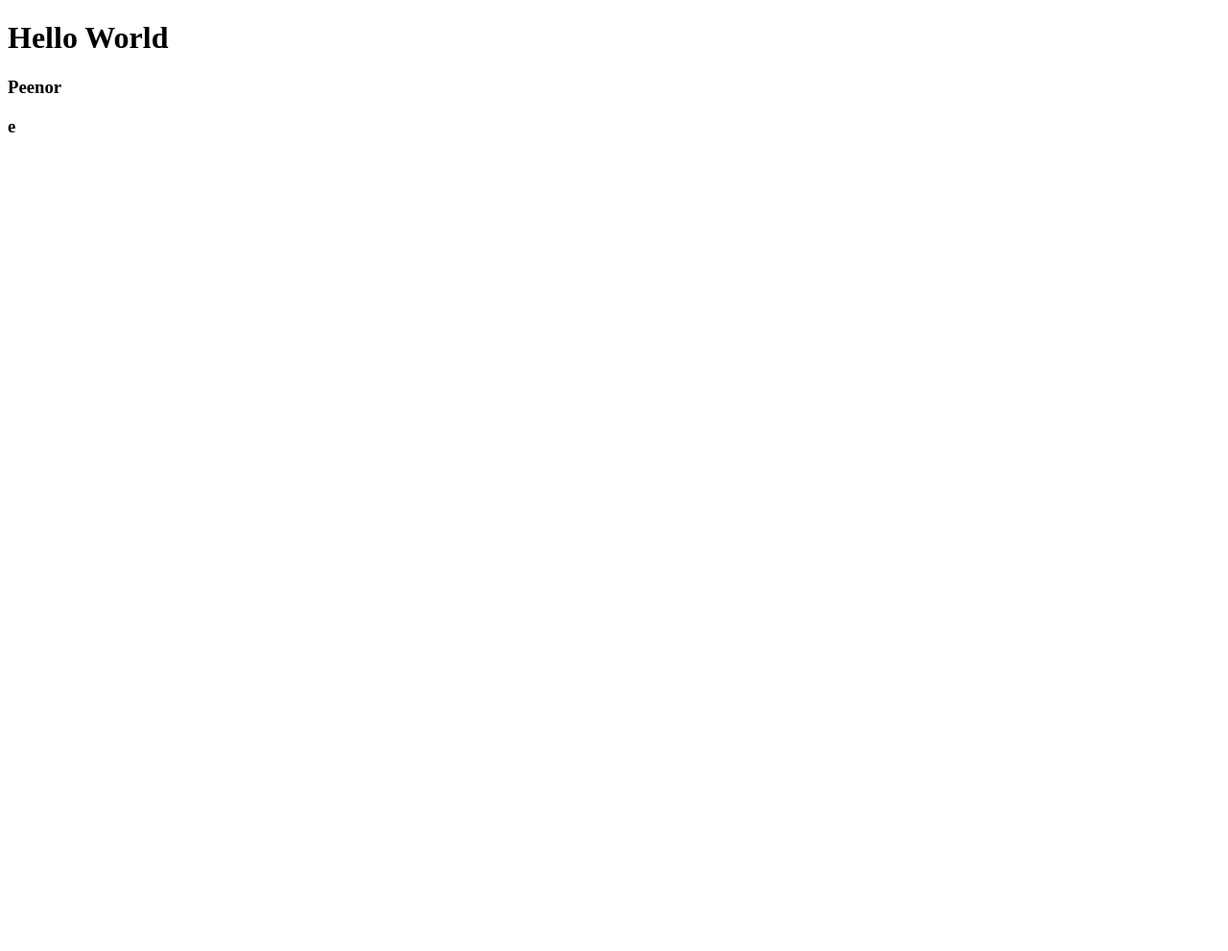
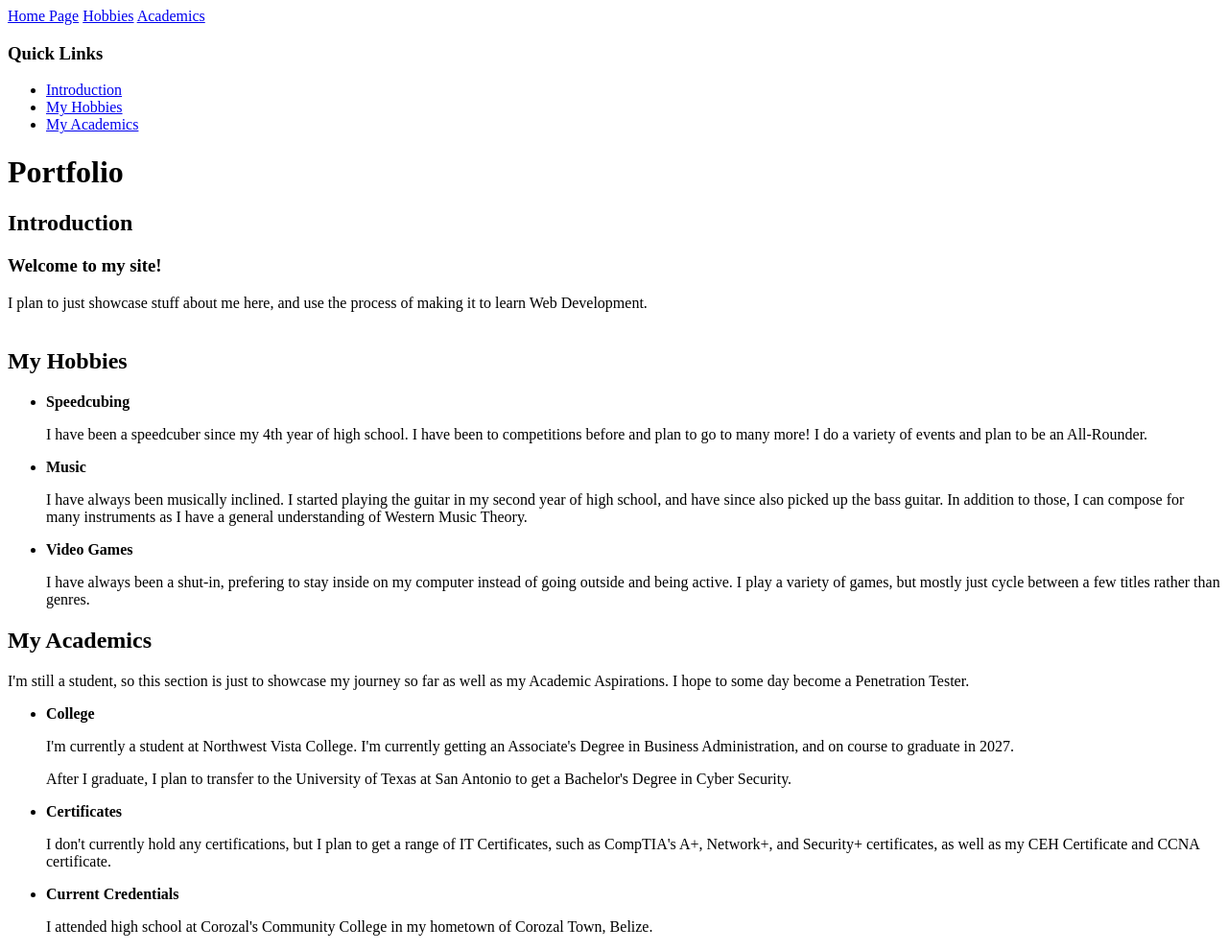
Before and after one commit to KhrisKomodo/khriskomodo.github.io, a plain HTML site: page index.html in a window 1280 px wide. Shown: the whole page at 96% size. Before the commit the page ends 800 px from the top, so only its background shows below. Drawn offline with Linux system fonts and the light colour scheme.

Commit message:
Add files via upload

```diff
--- a/index.html
+++ b/index.html
@@ -1,8 +1,60 @@
 <!DOCTYPE html>
 <html>
+  <head><title>Portfolio</title></head>
   <body>
-    <h1>Hello World</h1>
-    <h3>Peenor</h3>
-    <h3>e</h3>
+    <a href="./index.html">Home Page</a>
+    <a href="./leisure.html">Hobbies</a>
+    <a href="./academics.html">Academics</a>
+    <h3>Quick Links</h3>
+    <ul>
+      <li><a href="#intro">Introduction</a></li>
+      <li><a href="#hobbies">My Hobbies</a></li>
+      <li><a href="#academics">My Academics</a></li>
+    </ul>
+    <h1>Portfolio</h1>
+    <div id="intro">
+      <h2>Introduction</h2>
+      <h3>Welcome to my site!</h3>
+      <p>I plan to just showcase stuff about me here, and use the process of making it to learn
+      Web Development.<br /><br /></p>
+    </div>
+    <div id="hobbies">
+      <h2>My Hobbies</h2>
+      <ul>
+        <li><strong>Speedcubing</strong></li>
+        <p>I have been a speedcuber since my 4th year of high school.
+        I have been to competitions before and plan to go to many more!
+        I do a variety of events and plan to be an All-Rounder.</p>
+        <li><strong>Music</strong></li>
+        <p>I have always been musically inclined.
+        I started playing the guitar in my second year of high school,
+        and have since also picked up the bass guitar. In addition to those,
+        I can compose for many instruments as I have a general understanding of
+        Western Music Theory.</p>
+        <li><strong>Video Games</strong></li>
+        <p>I have always been a shut-in, prefering to stay inside on my computer
+        instead of going outside and being active. I play a variety of games,
+        but mostly just cycle between a few titles rather than genres.</p>
+      </ul>
+    </div>
+    <div id="academics">
+      <h2>My Academics</h2>
+      <p>I'm still a student, so this section is just to showcase my journey so far
+      as well as my Academic Aspirations. I hope to some day become a Penetration Tester.</p>
+      <ul>
+        <li><strong>College</strong></li>
+        <p>I'm currently a student at Northwest Vista College. I'm currently getting an Associate's
+        Degree in Business Administration, and on course to graduate in 2027.</p>
+        <p>After I graduate, I plan to transfer to the University of Texas at San Antonio to get
+        a Bachelor's Degree in Cyber Security.</p>
+        <li><strong>Certificates</strong></li>
+        <p>I don't currently hold any certifications, but I plan to get a range of IT Certificates,
+        such as CompTIA's A+, Network+, and Security+ certificates, as well as my CEH Certificate
+        and CCNA certificate.</p>
+        <li><strong>Current Credentials</strong></li>
+        <p>I attended high school at Corozal's Community College in my hometown of
+        Corozal Town, Belize.</p>
+      </ul>
+    </div>
   </body>
 </html>
```
Also changed, not shown: academics.html (added, +17 -0 lines), leisure.html (added, +17 -0 lines).
